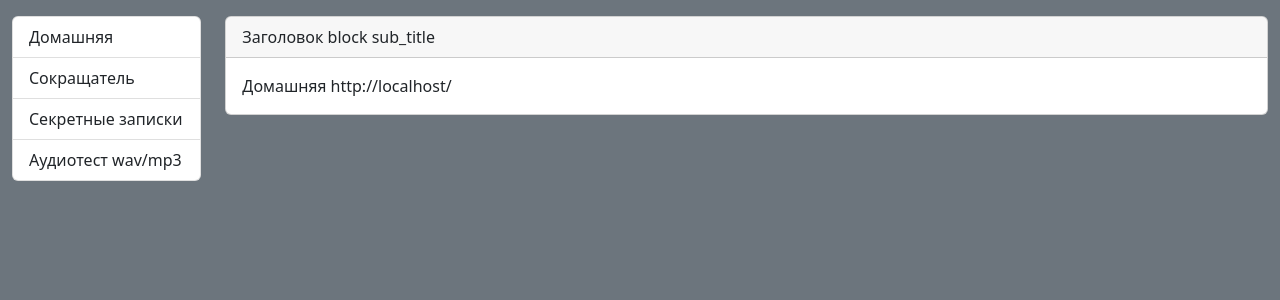
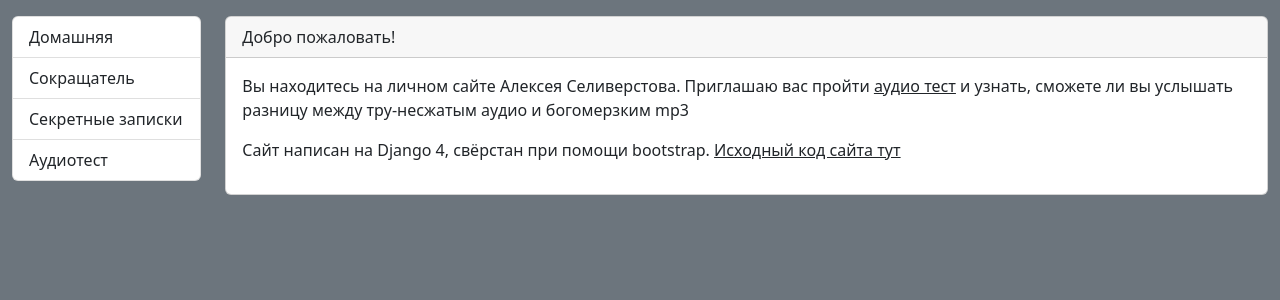
Before and after one commit to SVerstov/Verstov_pro, a Django app: page / in a window 1280 px wide. Shown: the part 56-356 px from the top of the page. Run offline with Django 4.2, Linux system fonts and the light colour scheme; parts of the project's set-up code (start-up, migrations or seed data) failed here and were passed over.

Commit message:
add app's about

```diff
--- a/Verstov_pro/urls.py
+++ b/Verstov_pro/urls.py
@@ -17,6 +17,7 @@ from django.contrib import admin
 from django.urls import path, include
 from django.conf.urls.static import static
 from django.conf import settings
+from django.views.generic.base import RedirectView
 
 
 from home.views import home
@@ -26,17 +27,19 @@ from audio_test.views import ShowAudioTest, collect_statistics
 
 urlpatterns = [
     path('admin/', admin.site.urls),
-
     path('', home, name='home'),
     path('', include('url_shortener.urls')),
+
     # private notes urls
     path('private_notes/', create_private_note, name='private_notes'),
     path('private_notes/second_password/', input_second_password, name='second_password'),
     path('<str:short_id>/<slug:password>', find_and_check_private_note),
+
     # audio test urls
-    # path('audio_test/', show_audio_test, name='show_audio_test'),
     path('audio_test/', ShowAudioTest.as_view(), name='show_audio_test'),
     path('audio_test/request/', collect_statistics),
+
+    path(r'^favicon\.ico$', RedirectView.as_view(url=f'{settings.STATIC_URL}/favicon.ico', permanent=True)),
 ]
 
 # make media files available
--- a/audio_test/static/js/audio_test/control_audio.js
+++ b/audio_test/static/js/audio_test/control_audio.js
@@ -1,7 +1,3 @@
-
-
-
-
 
 // Pause all audios except one, and restart audio current time
 
@@ -9,7 +5,6 @@ document.addEventListener('play', function(e){
     var audios = document.getElementsByTagName('audio');
     for(var i = 0, len = audios.length; i < len;i++){
         if(audios[i] != e.target){
-            audios[i].pause();
             audios[i].currentTime = 0;
         }
     }
--- a/audio_test/templates/audio_test/show_audio_test.html
+++ b/audio_test/templates/audio_test/show_audio_test.html
@@ -34,21 +34,21 @@
 
                 <div class="song">
                     <div class="player">
-                        <audio src="{{ song.uncompressed_audio.url }}" preload="none"></audio>
+                        <audio src="{{ song.uncompressed_audio.url }}" preload="metadata"></audio>
                         <button class="btn btn-secondary vote {{ song.id }}" song_id='{{ song.id }}' answer='wav'
                                 tip="Несжатое">Выбрать
                         </button>
                     </div>
 
                     <div class="player">
-                        <audio src="{{ song.mp3_320.url }}" preload="none"></audio>
+                        <audio src="{{ song.mp3_320.url }}" preload="metadata"></audio>
                         <button class="btn btn-secondary vote {{ song.id }}" song_id='{{ song.id }}' answer='320'
                                 tip='mp3 320k'>Выбрать
                         </button>
                     </div>
 
                     <div class="player">
-                        <audio src="{{ song.mp3_128.url }}" preload="none"></audio>
+                        <audio src="{{ song.mp3_128.url }}" preload="metadata"></audio>
                         <button class="btn btn-secondary vote {{ song.id }}" song_id="{{ song.id }}" answer='128'
                                 tip='mp3 128k'>Выбрать
                         </button>
--- a/home/templates/home/home.html
+++ b/home/templates/home/home.html
@@ -1,7 +1,18 @@
 {% extends 'base.html' %}
 
+{% block sub_title%}
+    Добро пожаловать!
+{% endblock %}
 
 {% block content %}
-    Домашняя
- {{ request.build_absolute_uri }}
+<p>
+    Вы находитесь на личном сайте Алексея Селиверстова.
+    Приглашаю вас пройти <a href="{% url 'show_audio_test' %}" class="link-dark">аудио тест</a> и узнать,
+    сможете ли вы услышать разницу между тру-несжатым аудио и богомерзким mp3
+</p>
+<p>
+    Сайт написан на Django 4, свёрстан при помощи bootstrap.
+    <a href="https://bitbucket.org/verstov/verstov_pro/" class="link-dark">Исходный код сайта тут</a>
+    </p>
+
 {% endblock %}
--- a/private_notes/templates/private_notes/new_private_note.html
+++ b/private_notes/templates/private_notes/new_private_note.html
@@ -8,6 +8,7 @@
 {% endblock %}
 
 {% block content %}
+     <p class="mb-2 fw-normal">Одноразовые записки, которые хранятся в зашифрованном виде. Открыть её можно лишь при помощи специальной ссылки. Записка удаляется после прочтения</p>
 
     <form action="{% url 'private_notes' %}" method="post">
         {% csrf_token %}
--- a/private_notes/views.py
+++ b/private_notes/views.py
@@ -15,9 +15,9 @@ def create_private_note(request):
         # render app's main page
         return render(request, 'private_notes/new_private_note.html')
     elif request.method == 'POST':
-        # obtain data from forms
+        # obtain data from formsg
         user_note = request.POST.get('user_note')
-        second_password = request.POST.get('second_password')
+        second_password = request.POST.et('second_password')
         # generate key
         password = get_random_chars(length=16)
         # encrypt user note
--- a/templates/base.html
+++ b/templates/base.html
@@ -7,7 +7,7 @@
 
     <meta charset="utf-8">
     <meta name="viewport" content="width=device-width, initial-scale=1">
-<link href="https://cdn.jsdelivr.net/npm/bootstrap@5.2.0-beta1/dist/css/bootstrap.min.css" rel="stylesheet" integrity="sha384-0evHe/X+R7YkIZDRvuzKMRqM+OrBnVFBL6DOitfPri4tjfHxaWutUpFmBp4vmVor" crossorigin="anonymous">
+    <link rel="shortcut icon" type="image/png" href="{% static 'favicon.ico' %}"/><link href="https://cdn.jsdelivr.net/npm/bootstrap@5.2.0-beta1/dist/css/bootstrap.min.css" rel="stylesheet" integrity="sha384-0evHe/X+R7YkIZDRvuzKMRqM+OrBnVFBL6DOitfPri4tjfHxaWutUpFmBp4vmVor" crossorigin="anonymous">
    <link rel="stylesheet" href="{% static 'css/additional.css' %}">
     {% block css %}
     {% endblock %}
--- a/templates/inc/_sidebar.html
+++ b/templates/inc/_sidebar.html
@@ -7,6 +7,6 @@
 
     <a href="{% url 'private_notes' %}" class="list-group-item list-group-item-action">Секретные записки</a>
 
-    <a href="{% url 'show_audio_test' %}" class="list-group-item list-group-item-action">Аудиотест wav/mp3</a>
+    <a href="{% url 'show_audio_test' %}" class="list-group-item list-group-item-action">Аудиотест</a>
 
 </div>
--- a/url_shortener/templates/url_shortener/shortener.html
+++ b/url_shortener/templates/url_shortener/shortener.html
@@ -8,7 +8,7 @@
 {% endblock %}
 
 {% block content %}
-
+   <p class="mb-2 fw-normal">Сервис преобразует длинную интернет ссылку в короткую, вида <span class="fw-bold">Verstov.pro/abc</span> </p>
     <form action="{% url 'shortener' %}" method="post">
         {% csrf_token %}
         <div class="col-12">
--- a/url_shortener/views.py
+++ b/url_shortener/views.py
@@ -37,6 +37,7 @@ def shortener(request):
 
 def redirect_to_main_url(request, short_id):
     """ redirect to target URL if short_id exists"""
+    # todo переписать без try
     try:
         redirect_obj = ShortenerFields.objects.get(pk=short_id)
         redirect_obj.count += 1
```
Also changed, not shown: audio_test/static/js/audio_test/player.js (+7 -4 lines), Verstov_pro/static/favicon.ico (added).
